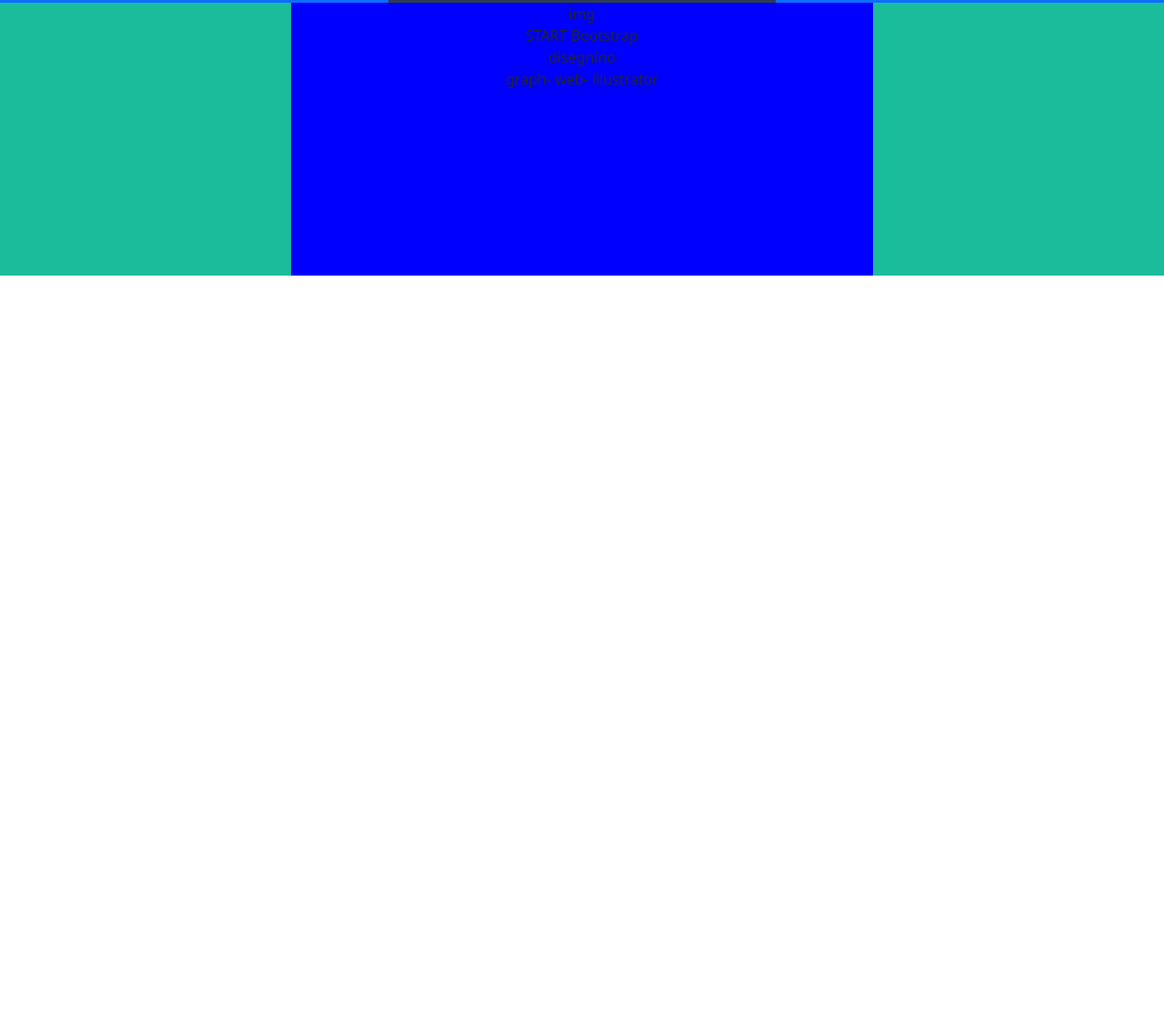
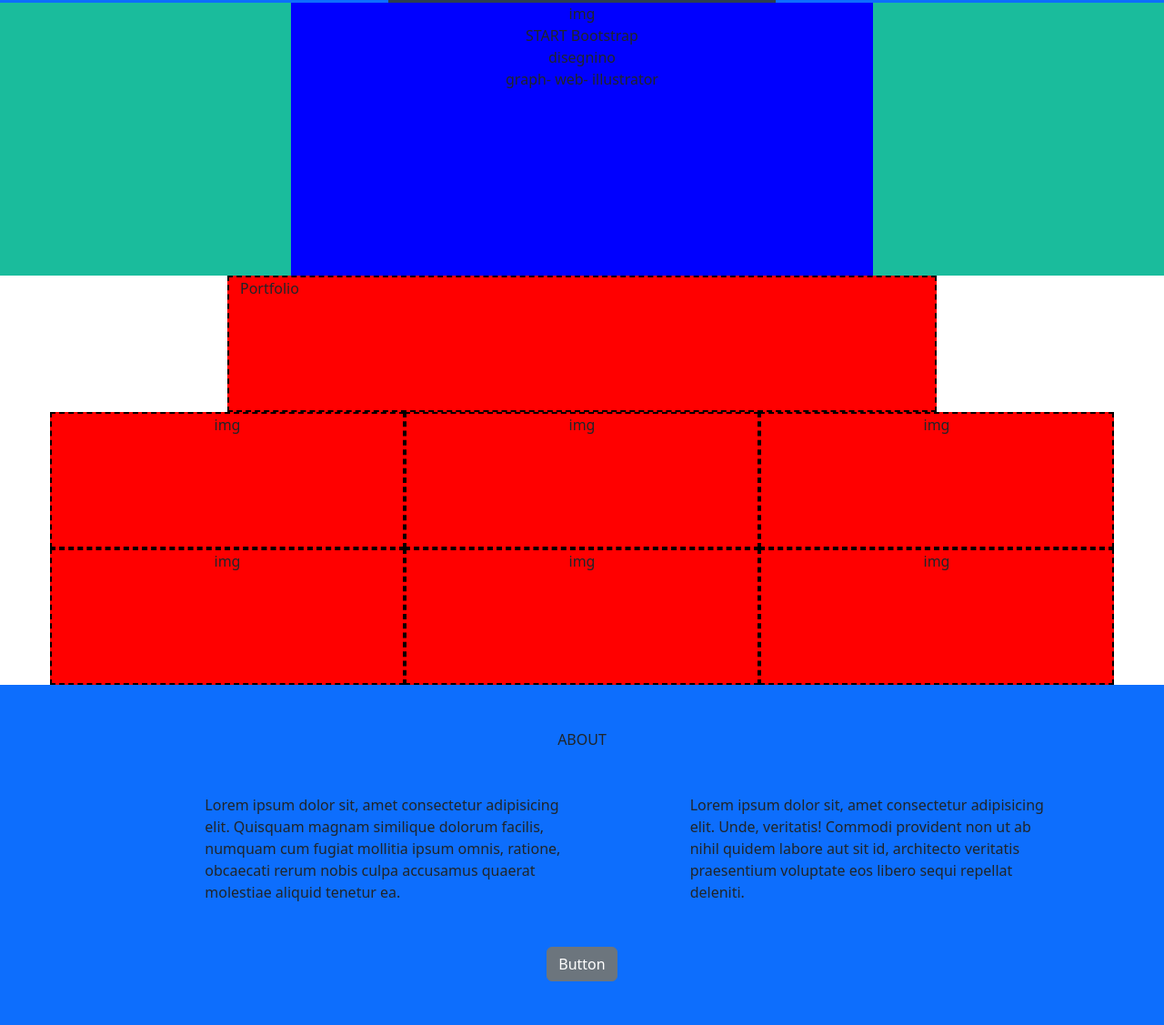
Before and after one commit to mikaeltreppo/-html-css-bootstrap-freelancer, a plain HTML site: page index.html in a window 1280 px wide. Shown: the part 97-1224 px from the top of the page at 91% size. Before the commit the page ends 800 px from the top, so only its background shows below. Drawn offline with nearby package versions, Linux system fonts and the light colour scheme.

Commit message:
Layout about terminato

```diff
--- a/css/style.css
+++ b/css/style.css
@@ -13,3 +13,12 @@
     background-color: blue;
     height: 300px;
 }
+.ms_card{
+    background-color: red;
+    height: 150px;
+    border: dashed 2px black;
+}
+.ms_portfolio{
+    max-width: 1170px;
+    margin: auto;
+}
--- a/index.html
+++ b/index.html
@@ -22,9 +22,23 @@
                 START Bootstrap <br>
                 disegnino <br>
                 graph- web- illustrator
-
             </div>
         </div>
+            <div class="row ms_portfolio">
+                <div class="col-12 col-sm-4 offset-sm-4 col-lg-8 offset-lg-2 ms_card ">Portfolio</div>
+                <div class="col-12 col-sm-6 col-lg-4 text-center ms_card">img</div>
+                <div class="col-12 col-sm-6 col-lg-4 text-center ms_card">img</div>
+                <div class="col-12 col-sm-6 col-lg-4 text-center ms_card">img</div>
+                <div class="col-12 col-sm-6 col-lg-4 text-center ms_card">img</div>
+                <div class="col-12 col-sm-6 col-lg-4 text-center ms_card">img</div>
+                <div class="col-12 col-sm-6 col-lg-4 text-center ms_card">img</div>
+            </div>
+            <div class="row ms_about bg-primary">
+                <div class="col-8 offset-2 col-sm-4 offset-sm-4 col-lg-2 offset-lg-5 mt-5 text-center"> ABOUT </div>
+                <div class="col-8 offset-2 col-sm-4 offset-sm-2 mt-5"> Lorem ipsum dolor sit, amet consectetur adipisicing elit. Quisquam magnam similique dolorum facilis, numquam cum fugiat mollitia ipsum omnis, ratione, obcaecati rerum nobis culpa accusamus quaerat molestiae aliquid tenetur ea. </div>
+                <div class="col-8 offset-2 col-sm-4 offset-sm-1 mt-5"> Lorem ipsum dolor sit, amet consectetur adipisicing elit. Unde, veritatis! Commodi provident non ut ab nihil quidem labore aut sit id, architecto veritatis praesentium voluptate eos libero sequi repellat deleniti. </div>
+                <div class="col-8 offset-2 mt-5 mb-5 text-center "> <button class="btn btn-secondary" type="submit">Button</button></div>
+            </div>
     </main>
 
 
```
